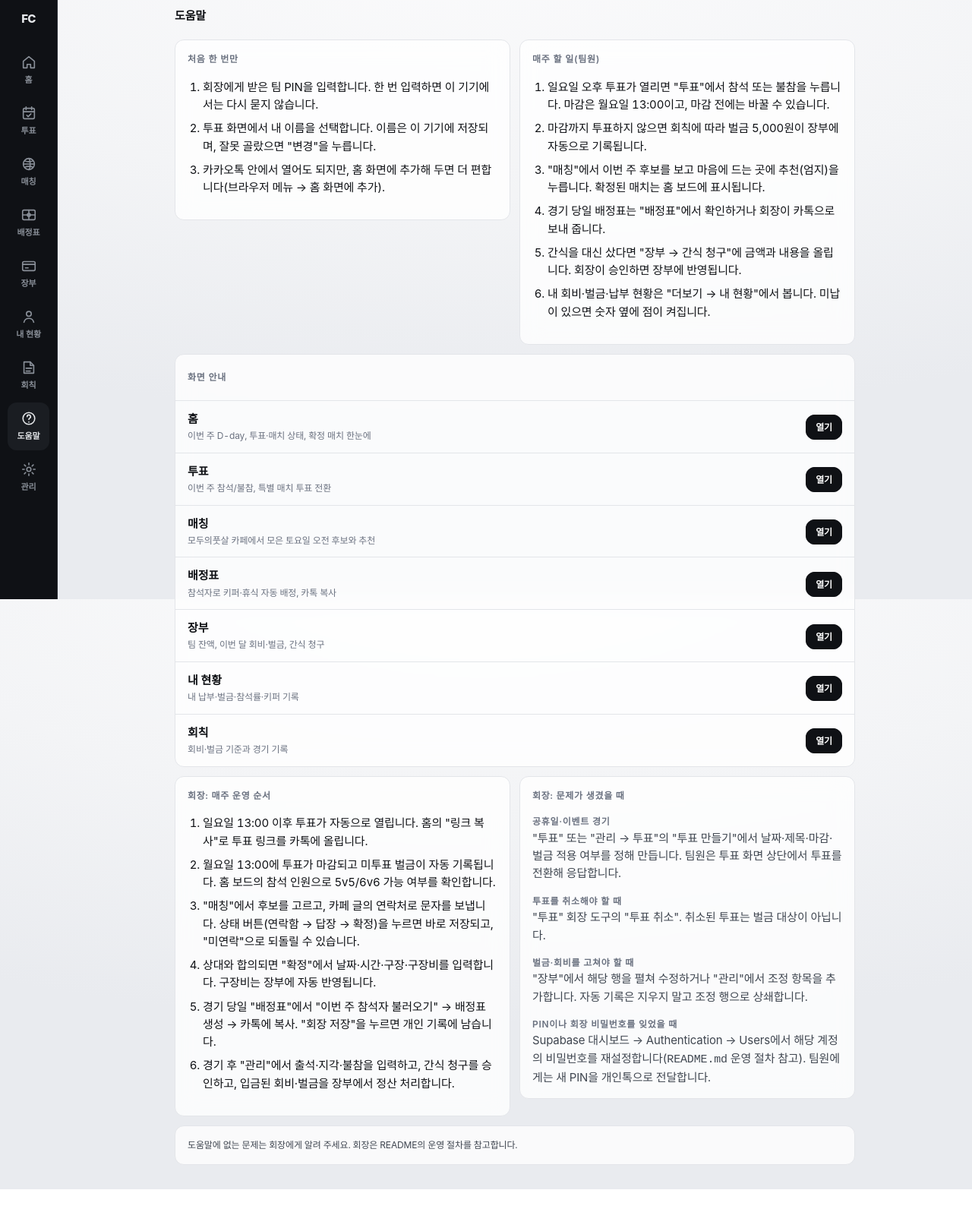
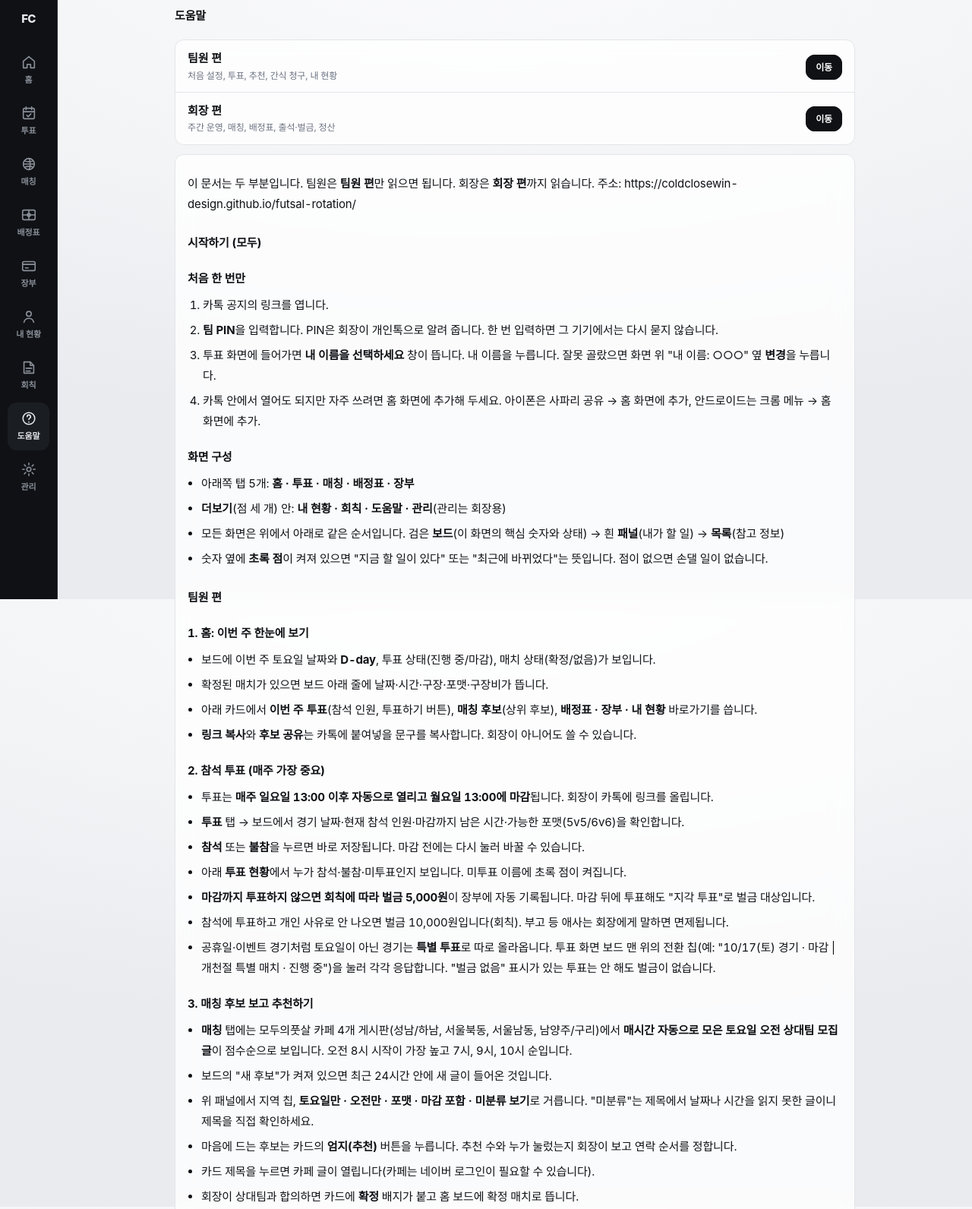
Before and after one commit to coldclosewin-design/futsal-rotation, a website: page help.html in a window 1280 px wide. Shown: the part 11-1603 px from the top of the page at 76% size. Before the commit the page ends 1577 px from the top, so only its background shows below. Drawn offline with Linux system fonts and the light colour scheme; a web font is replaced by a local one.

Commit message:
[014] 가이드 문서 렌더링과 마크다운 확장 반영

```diff
--- a/help.html
+++ b/help.html
@@ -5,76 +5,45 @@
   <meta name="viewport" content="width=device-width, initial-scale=1">
   <title>도움말 · FC EXICAN</title>
   <link rel="stylesheet" href="https://cdn.jsdelivr.net/gh/orioncactus/pretendard@v1.3.9/dist/web/variable/pretendardvariable-dynamic-subset.min.css">
-  <link rel="stylesheet" href="styles.css?v=20261016d">
+  <link rel="stylesheet" href="styles.css?v=20261016e">
 </head>
 <body class="rollout-page">
   <h1>도움말</h1>
 
   <main class="help-page page-grid">
-    <section class="card" aria-labelledby="help-start-title">
-      <h2 id="help-start-title">처음 한 번만</h2>
-      <ol>
-        <li>회장에게 받은 팀 PIN을 입력합니다. 한 번 입력하면 이 기기에서는 다시 묻지 않습니다.</li>
-        <li>투표 화면에서 내 이름을 선택합니다. 이름은 이 기기에 저장되며, 잘못 골랐으면 "변경"을 누릅니다.</li>
-        <li>카카오톡 안에서 열어도 되지만, 홈 화면에 추가해 두면 더 편합니다(브라우저 메뉴 → 홈 화면에 추가).</li>
-      </ol>
-    </section>
-
-    <section class="card" aria-labelledby="help-week-title">
-      <h2 id="help-week-title">매주 할 일(팀원)</h2>
-      <ol>
-        <li>일요일 오후 투표가 열리면 "투표"에서 참석 또는 불참을 누릅니다. 마감은 월요일 13:00이고, 마감 전에는 바꿀 수 있습니다.</li>
-        <li>마감까지 투표하지 않으면 회칙에 따라 벌금 5,000원이 장부에 자동으로 기록됩니다.</li>
-        <li>"매칭"에서 이번 주 후보를 보고 마음에 드는 곳에 추천(엄지)을 누릅니다. 확정된 매치는 홈 보드에 표시됩니다.</li>
-        <li>경기 당일 배정표는 "배정표"에서 확인하거나 회장이 카톡으로 보내 줍니다.</li>
-        <li>간식을 대신 샀다면 "장부 → 간식 청구"에 금액과 내용을 올립니다. 회장이 승인하면 장부에 반영됩니다.</li>
-        <li>내 회비·벌금·납부 현황은 "더보기 → 내 현황"에서 봅니다. 미납이 있으면 숫자 옆에 점이 켜집니다.</li>
-      </ol>
-    </section>
-
-    <nav class="rows page-wide" aria-labelledby="help-screens-title">
-      <h2 id="help-screens-title" class="row">화면 안내</h2>
-      <a class="row" href="index.html"><span class="row-main"><span class="row-label">홈</span><span class="row-sub">이번 주 D-day, 투표·매치 상태, 확정 매치 한눈에</span></span><span class="row-end"><span class="row-action">열기</span></span></a>
-      <a class="row" href="vote.html"><span class="row-main"><span class="row-label">투표</span><span class="row-sub">이번 주 참석/불참, 특별 매치 투표 전환</span></span><span class="row-end"><span class="row-action">열기</span></span></a>
-      <a class="row" href="matches.html"><span class="row-main"><span class="row-label">매칭</span><span class="row-sub">모두의풋살 카페에서 모은 토요일 오전 후보와 추천</span></span><span class="row-end"><span class="row-action">열기</span></span></a>
-      <a class="row" href="rotation.html"><span class="row-main"><span class="row-label">배정표</span><span class="row-sub">참석자로 키퍼·휴식 자동 배정, 카톡 복사</span></span><span class="row-end"><span class="row-action">열기</span></span></a>
-      <a class="row" href="ledger.html"><span class="row-main"><span class="row-label">장부</span><span class="row-sub">팀 잔액, 이번 달 회비·벌금, 간식 청구</span></span><span class="row-end"><span class="row-action">열기</span></span></a>
-      <a class="row" href="member.html"><span class="row-main"><span class="row-label">내 현황</span><span class="row-sub">내 납부·벌금·참석률·키퍼 기록</span></span><span class="row-end"><span class="row-action">열기</span></span></a>
-      <a class="row" href="rules.html"><span class="row-main"><span class="row-label">회칙</span><span class="row-sub">회비·벌금 기준과 경기 기록</span></span><span class="row-end"><span class="row-action">열기</span></span></a>
+    <nav class="rows page-wide" aria-label="바로가기">
+      <a class="row" href="#팀원-편"><span class="row-main"><span class="row-label">팀원 편</span><span class="row-sub">처음 설정, 투표, 추천, 간식 청구, 내 현황</span></span><span class="row-end"><span class="row-action">이동</span></span></a>
+      <a class="row" href="#회장-편"><span class="row-main"><span class="row-label">회장 편</span><span class="row-sub">주간 운영, 매칭, 배정표, 출석·벌금, 정산</span></span><span class="row-end"><span class="row-action">이동</span></span></a>
     </nav>
 
-    <section class="card" aria-labelledby="help-president-title">
-      <h2 id="help-president-title">회장: 매주 운영 순서</h2>
-      <ol>
-        <li>일요일 13:00 이후 투표가 자동으로 열립니다. 홈의 "링크 복사"로 투표 링크를 카톡에 올립니다.</li>
-        <li>월요일 13:00에 투표가 마감되고 미투표 벌금이 자동 기록됩니다. 홈 보드의 참석 인원으로 5v5/6v6 가능 여부를 확인합니다.</li>
-        <li>"매칭"에서 후보를 고르고, 카페 글의 연락처로 문자를 보냅니다. 상태 버튼(연락함 → 답장 → 확정)을 누르면 바로 저장되고, "미연락"으로 되돌릴 수 있습니다.</li>
-        <li>상대와 합의되면 "확정"에서 날짜·시간·구장·구장비를 입력합니다. 구장비는 장부에 자동 반영됩니다.</li>
-        <li>경기 당일 "배정표"에서 "이번 주 참석자 불러오기" → 배정표 생성 → 카톡에 복사. "회장 저장"을 누르면 개인 기록에 남습니다.</li>
-        <li>경기 후 "관리"에서 출석·지각·불참을 입력하고, 간식 청구를 승인하고, 입금된 회비·벌금을 장부에서 정산 처리합니다.</li>
-      </ol>
-    </section>
+    <article id="help-content" class="rules-document page-wide" aria-busy="true">
+      <p role="status">도움말을 불러오는 중입니다.</p>
+    </article>
 
-    <section class="card" aria-labelledby="help-trouble-title">
-      <h2 id="help-trouble-title">회장: 문제가 생겼을 때</h2>
-      <h3>공휴일·이벤트 경기</h3>
-      <p>"투표" 또는 "관리 → 투표"의 "투표 만들기"에서 날짜·제목·마감·벌금 적용 여부를 정해 만듭니다. 팀원은 투표 화면 상단에서 투표를 전환해 응답합니다.</p>
-      <h3>투표를 취소해야 할 때</h3>
-      <p>"투표" 회장 도구의 "투표 취소". 취소된 투표는 벌금 대상이 아닙니다.</p>
-      <h3>벌금·회비를 고쳐야 할 때</h3>
-      <p>"장부"에서 해당 행을 펼쳐 수정하거나 "관리"에서 조정 항목을 추가합니다. 자동 기록은 지우지 말고 조정 행으로 상쇄합니다.</p>
-      <h3>PIN이나 회장 비밀번호를 잊었을 때</h3>
-      <p>Supabase 대시보드 → Authentication → Users에서 해당 계정의 비밀번호를 재설정합니다(<code>README.md</code> 운영 절차 참고). 팀원에게는 새 PIN을 개인톡으로 전달합니다.</p>
-    </section>
-
-    <aside class="rules-notice page-wide">도움말에 없는 문제는 회장에게 알려 주세요. 회장은 README의 운영 절차를 참고합니다.</aside>
+    <aside class="rules-notice page-wide">도움말에 없는 문제는 회장에게 개인톡으로</aside>
   </main>
 
   <script src="js/config.js"></script>
   <script src="js/ui.js"></script>
+  <script src="js/markdown-lite.js"></script>
   <script>
-    document.addEventListener("DOMContentLoaded", () => {
+    document.addEventListener("DOMContentLoaded", async () => {
       renderNav("help");
+      const content = document.getElementById("help-content");
+      try {
+        const response = await fetch("docs/guide.md");
+        if (!response.ok) throw new Error("도움말을 불러오지 못했습니다.");
+        content.innerHTML = renderMarkdownLite(await response.text());
+        content.querySelector("h1")?.remove();
+        content.querySelectorAll("h2").forEach(heading => {
+          heading.id = heading.textContent.trim().replace(/\s+/g, "-");
+          if (encodeURIComponent(heading.id) === location.hash.slice(1)) heading.scrollIntoView();
+        });
+      } catch (error) {
+        content.innerHTML = "<p role=\"alert\">도움말을 불러오지 못했습니다. 잠시 후 새로고침하거나 <a href=\"docs/guide.md\">도움말 원문</a>을 확인하세요.</p>";
+      } finally {
+        content.setAttribute("aria-busy", "false");
+      }
     });
   </script>
 </body>
--- a/js/markdown-lite.js
+++ b/js/markdown-lite.js
@@ -6,20 +6,37 @@ function renderMarkdownLite(markdown) {
   const html = [];
   const paragraph = [];
   const listIndents = [];
+  let orderedList = false;
   const lines = markdownEscapeHtml(markdown).replace(/\r\n?/g, "\n").split("\n");
 
-  function inline(text) {
-    return text.replace(/\brotation\.html\b/g, "<a href=\"rotation.html\">rotation.html</a>");
+  function inline(text, allowLinks = true) {
+    // 이스케이프된 원문을 토큰별로 변환해 링크 속성이나 이미 만든 태그를 다시 치환하지 않는다.
+    return text.replace(/\*\*([^\n]+?)\*\*|\[([^\]\n]+)\]\(([^)\n]+)\)|\brotation\.html\b/g, (match, bold, label, url) => {
+      if (bold !== undefined) return `<strong>${inline(bold, allowLinks)}</strong>`;
+      if (!allowLinks) return match;
+      if (url !== undefined) {
+        const external = /^https?:\/\//.test(url);
+        const relative = /^#/.test(url) || /^(?![a-z][a-z\d+.-]*:)(?!\/\/)[^\\\s]*\.(?:html|md)$/i.test(url);
+        if (!external && !relative) return match;
+        const attributes = external ? " target=\"_blank\" rel=\"noopener\"" : "";
+        return `<a href="${url}"${attributes}>${inline(label, false)}</a>`;
+      }
+      return "<a href=\"rotation.html\">rotation.html</a>";
+    });
   }
 
   function flushParagraph() {
     if (paragraph.length) {
-      html.push(`<p>${inline(paragraph.join(" "))}</p>`);
+      html.push(`<p>${paragraph.map(line => inline(line)).join(" ")}</p>`);
       paragraph.length = 0;
     }
   }
 
   function closeLists(depth = 0) {
+    if (orderedList) {
+      html.push("</li></ol>");
+      orderedList = false;
+    }
     while (listIndents.length > depth) {
       html.push("</li></ul>");
       listIndents.pop();
@@ -33,7 +50,7 @@ function renderMarkdownLite(markdown) {
       continue;
     }
 
-    const heading = /^(#{1,2})\s+(.+)$/.exec(line);
+    const heading = /^(#{1,3})\s+(.+)$/.exec(line);
     if (heading) {
       flushParagraph();
       closeLists();
@@ -41,6 +58,21 @@ function renderMarkdownLite(markdown) {
       html.push(`<h${level}>${inline(heading[2])}</h${level}>`);
       continue;
     }
+
+    const numbered = /^\d+\.\s+(.+)$/.exec(line);
+    if (numbered) {
+      flushParagraph();
+      if (orderedList) {
+        html.push("</li><li>");
+      } else {
+        closeLists();
+        html.push("<ol><li>");
+        orderedList = true;
+      }
+      html.push(inline(numbered[1]));
+      continue;
+    }
+    if (orderedList) closeLists();
 
     const bullet = /^(\s*)-\s+(.+)$/.exec(line);
     if (bullet) {
--- a/styles.css
+++ b/styles.css
@@ -705,7 +705,8 @@ tbody th { font-weight: 600; }
 .matches-page > .match-filters { top: 0; }
 
 /* 014: 공개 도움말과 팀 PIN 모달 안내 링크. */
-.help-page ol { padding-left: 20px; display: grid; gap: 8px; }
-.help-page h3 { margin-top: 16px; }
-.help-page > .page-wide { grid-column: 1 / -1; }
+.help-page .rules-document ol { margin: 8px 0; padding-left: 20px; }
+.help-page .rules-document ol > li + li { margin-top: 6px; }
+.help-page .rules-document h3 { margin-top: 20px; font-size: var(--fs-body); font-weight: 700; }
+.help-page > .page-wide { grid-column: 1 / -1; grid-row: auto; }
 .modal-help { display: block; margin-top: 12px; font-size: var(--fs-label); color: var(--ink-3); text-align: center; }
```
Also changed, not shown: test/markdown-lite.test.js (+68 -0 lines), docs/screenshots/014/help-member-mobile.jpg (added), docs/screenshots/014/help-president-mobile.jpg, docs/screenshots/014/help-top-mobile.jpg.
